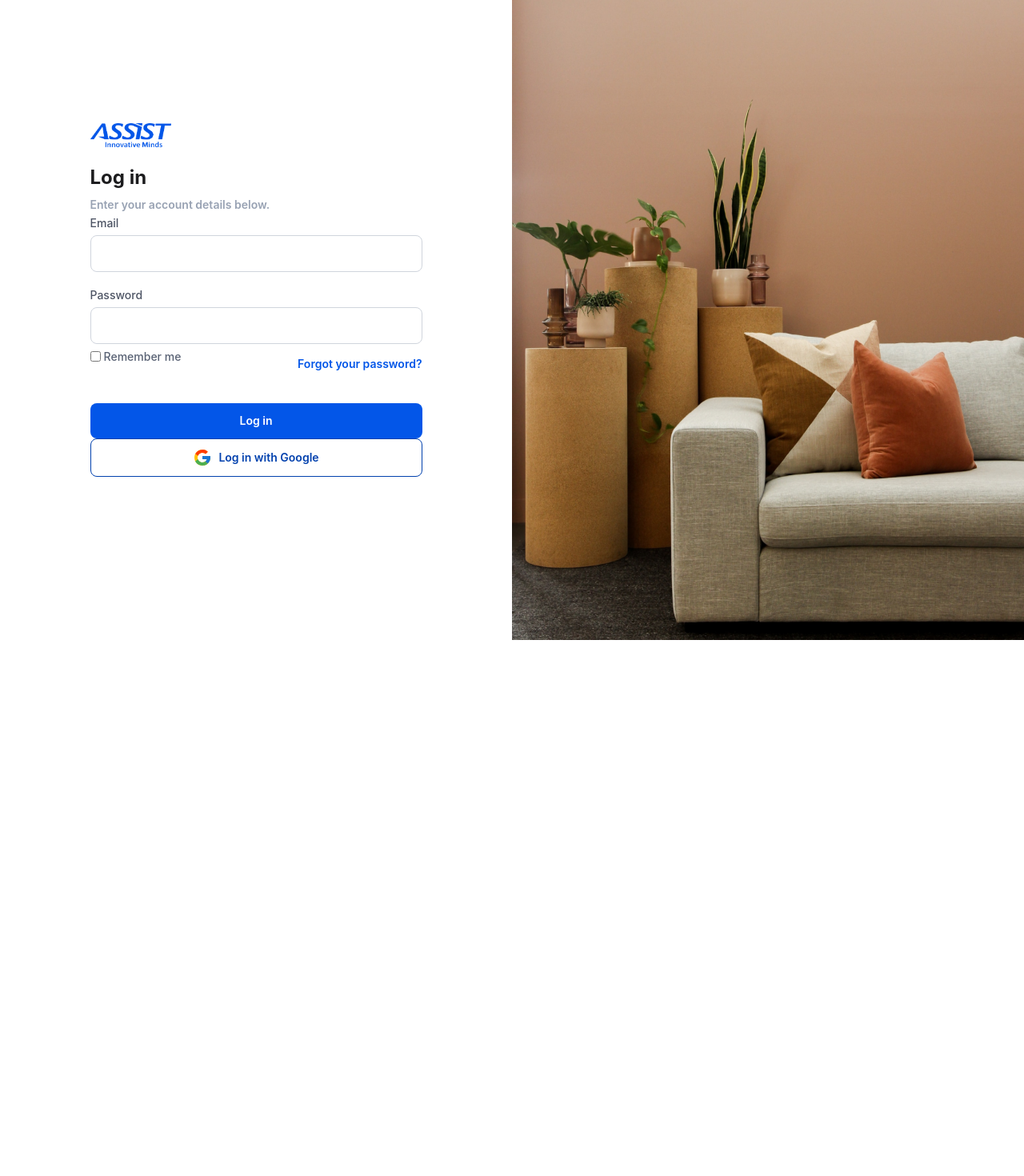
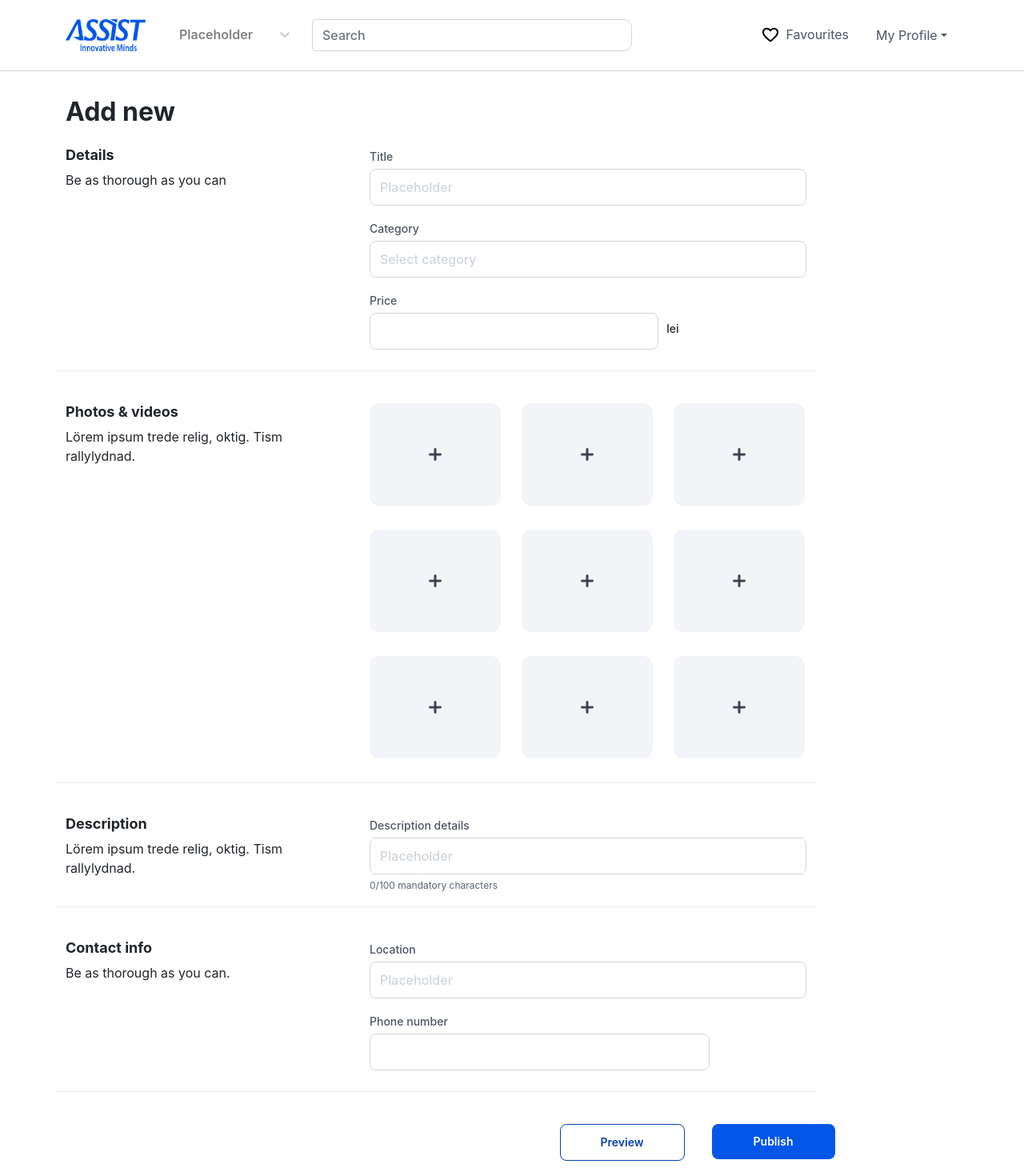
Before and after one commit to assist-software/internship-2022-july-fe2, a React (Create React App) app: page /add in a window 1280 px wide. Before the commit this address led to /login. Shown: the top 1470 px of the page at 80% size. Before the commit the page ends 800 px from the top, so only its background shows below. Built offline with nearby package versions, Linux system fonts and the light colour scheme.

Commit message:
add page v1

```diff
--- a/src/App.js
+++ b/src/App.js
@@ -37,7 +37,7 @@ function App() {
           <Route path="/my-account" element={<MyAccount />} />
           <Route path="/favorites" element={<Favorites />} />
           <Route path="/confirmation" element={<Confirmation />} />
-          <Route path="/add" element={<AddEdit />} />
+
           <Route path="/edit" element={<AddEdit />} />
         </Route>
         {/* rute publice */}
@@ -50,6 +50,7 @@ function App() {
         >
           <Route path="/" element={<Home />} />
           <Route path="/listing" element={<Listing />} />
+          <Route path="/add" element={<AddEdit />} />
           {/* <Route path="/onboarding" element={<Onboarding />} />   */}
         </Route>
 
--- a/src/components/Header/Header.jsx
+++ b/src/components/Header/Header.jsx
@@ -43,12 +43,6 @@ const Header = () => {
                 aria-label="Search"
               />
             </Form>
-            {/* <ButtonComp
-              variant="tertiary"
-              label="Favorites"
-              icon={<Heart />}
-              position="left"
-            /> */}
           </Nav>
           <Nav>
             <div
--- a/src/components/Header/Header.module.scss
+++ b/src/components/Header/Header.module.scss
@@ -1,20 +1,11 @@
 @import "../../styles/variables.scss";
 
 
-.list {
-  display: flex;
-  font-size: 2rem;
-  cursor: pointer;
-  li {
-    margin-right: 2rem;
-    &:hover {
-      text-decoration: underline;
-    }
-  }
-}
 .navbar {
   border-bottom: 1px solid !important;
   border-bottom-color: $color-gray-200 !important;
+  z-index: 1 !important;
+  background-color: white !important;
 }
 .assist{
   width: 100px;
@@ -44,7 +35,7 @@
   gap: 8px !important;
   background-color: white !important;
   color: $color-gray-600 !important;
-  border: none ;
+  border: none !important;
   padding: 0.5rem !important;
   font-weight: $font-semibold;
   font-size: $font-button;
@@ -66,7 +57,7 @@
 .profileTitle {
   color: $color-gray-600 !important;
   background-color: white !important;
-  border: none ;
+  border: none !important;
   font-weight: $font-semibold;
   font-size: $font-body-small;
   padding: 0.58rem !important;
--- a/src/pages/AddEdit/AddEdit.jsx
+++ b/src/pages/AddEdit/AddEdit.jsx
@@ -1,9 +1,141 @@
-import React from 'react'
+import React from "react";
+import Input from "../../components/Input/Input";
+import Container from "react-bootstrap/Container";
+import Row from "react-bootstrap/Row";
+import Col from "react-bootstrap/Col";
+import styles from "./AddEdit.module.scss";
+import { ReactComponent as Add } from "../../assets/icons/add.svg";
+import Button from "../../components/Button/Button";
 
 const AddEdit = () => {
   return (
-    <div>AddEdit</div>
-  )
-}
+    <Container>
+      <h1 className={styles.addTitle}>Add new</h1>
+      <Row>
+        <Col md={{ span: 4, offset: 0 }} className={styles.bottomBorder}>
+          <div className={styles.info}>
+            <h3>Details</h3>
+            <p>Be as thorough as you can</p>
+          </div>
+        </Col>
+        <Col md={{ span: 6, offset: 0 }} className={styles.bottomBorder}>
+          <div className={styles.inputs}>
+            <Input label="Title" placeholder="Placeholder" />
+            <Input label="Category" placeholder="Select category" />
+            <div className={styles.price}>
+              <Input label="Price" />
+              <h6>lei</h6>
+            </div>
+          </div>
+        </Col>
+      </Row>
+      <Row style={{ marginTop: "40px" }}>
+        <Col md={{ span: 4, offset: 0 }} className={styles.bottomBorder}>
+          <div className={styles.info}>
+            <h3>{"Photos & videos"}</h3>
+            <p>Lörem ipsum trede relig, oktig. Tism rallylydnad. </p>
+          </div>
+        </Col>
+        <Col md={{ span: 6, offset: 0 }} className={styles.bottomBorder}>
+          <Row>
+            <Col sm={{ span: 2, offset: 0 }}>
+              <div className={styles.imgPlaceholder}>
+                <Add className={styles.addIcon} />
+              </div>
+            </Col>
+            <Col sm={{ span: 2, offset: 2 }}>
+              <div className={styles.imgPlaceholder}>
+                <Add className={styles.addIcon} />
+              </div>
+            </Col>
+            <Col sm={{ span: 2, offset: 2 }}>
+              <div className={styles.imgPlaceholder}>
+                <Add className={styles.addIcon} />
+              </div>
+            </Col>
+          </Row>
+          <Row>
+            <Col sm={{ span: 2, offset: 0 }}>
+              <div className={styles.imgPlaceholder}>
+                <Add className={styles.addIcon} />
+              </div>
+            </Col>
+            <Col sm={{ span: 2, offset: 2 }}>
+              <div className={styles.imgPlaceholder}>
+                <Add className={styles.addIcon} />
+              </div>
+            </Col>
+            <Col sm={{ span: 2, offset: 2 }}>
+              <div className={styles.imgPlaceholder}>
+                <Add className={styles.addIcon} />
+              </div>
+            </Col>
+          </Row>
 
-export default AddEdit
+          <Row>
+            <Col sm={{ span: 2, offset: 0 }}>
+              <div className={styles.imgPlaceholder}>
+                <Add className={styles.addIcon} />
+              </div>
+            </Col>
+            <Col sm={{ span: 2, offset: 2 }}>
+              <div className={styles.imgPlaceholder}>
+                <Add className={styles.addIcon} />
+              </div>
+            </Col>
+            <Col sm={{ span: 2, offset: 2 }}>
+              <div className={styles.imgPlaceholder}>
+                <Add className={styles.addIcon} />
+              </div>
+            </Col>
+          </Row>
+        </Col>
+      </Row>
+      <Row style={{ marginTop: "40px" }}>
+        <Col md={{ span: 4, offset: 0 }} className={styles.bottomBorder}>
+          <div className={styles.info}>
+            <h3>Description</h3>
+            <p>Lörem ipsum trede relig, oktig. Tism rallylydnad. </p>
+          </div>
+        </Col>
+        <Col md={{ span: 6, offset: 0 }} className={styles.bottomBorder}>
+          <Input
+            label="Description details"
+            placeholder="Placeholder"
+            helper="0/100 mandatory characters"
+          />
+        </Col>
+      </Row>
+      <Row style={{ marginTop: "40px" }}>
+        <Col md={{ span: 4, offset: 0 }} className={styles.bottomBorder}>
+          <div className={styles.info}>
+            <h3>Contact info</h3>
+            <p>Be as thorough as you can.</p>
+          </div>
+        </Col>
+        <Col md={{ span: 6, offset: 0 }} className={styles.bottomBorder}>
+          <Input label="Location" placeholder="Placeholder" />
+          <div className={styles.price}>
+            <Input label="Phone number" />
+          </div>
+        </Col>
+      </Row>
+      <Row style={{ marginTop: "40px", marginBottom: "60px" }}>
+        <Col md={{ span: 4, offset: 0 }}></Col>
+        <Col md={{ span: 6, offset: 0 }}>
+          <Row>
+            <Col sm={{ span: 2, offset: 5 }}>
+              <Button variant="secondary" label="Preview" />
+            </Col>
+
+            <Col sm={{ span: 2, offset: 2 }}>
+              <Button variant="primary" label="Publish" />
+            </Col>
+          </Row>
+        </Col>
+      </Row>
+    </Container>
+  );
+};
+
+export default AddEdit;
--- /dev/null
+++ b/src/pages/AddEdit/AddEdit.module.scss
@@ -0,0 +1,62 @@
+@import "../../styles/variables.scss";
+
+.price {
+    display: flex;
+    margin-bottom: 10px;
+    h6{
+        margin-top: 40px;
+        margin-left: 10px;
+        font-weight: $font-medium;
+        font-size: $font-body-small;
+    }
+}
+
+.addTitle {
+    font-weight: $font-bold;
+    font-size: $font-h2;
+    margin-top: 32px;
+    margin-bottom: 24px;
+}
+
+.info {
+    h3{
+        font-weight: $font-bold;
+        font-size: $font-h6;
+
+    };
+    p{
+        font-weight: $font-body-small;
+        font-size: $font-regular;
+        margin-top: 4px;
+    }
+
+}
+.inputs {
+    margin-top: 0px;
+}
+.bottomBorder {
+    border-bottom: 1px solid $color-gray-100;
+}
+
+
+
+.imgPlaceholder{
+    height: 128px;
+    width: 164px;
+    background-color: $color-gray-50;
+    display: flex;
+    align-items: center;
+    justify-content: center;
+    border-radius: 12px;
+    margin-bottom: 30px;
+    cursor: pointer;
+    .addIcon {
+        stroke: $color-gray-400;
+        height: 26px;
+        width: 26px;
+    }
+}
+
+.imgPlaceholder:hover {
+    box-shadow: 0px 10px 24px rgba(0, 0, 0, 0.14);
+}
--- a/src/styles/variables.scss
+++ b/src/styles/variables.scss
@@ -36,7 +36,7 @@ $color-warning-500: #b45309;
 
 // gray
 $color-gray-25: #f9fafb;
-$color-gray-50: #f9fafb;
+$color-gray-50: #F2F4F7;
 $color-gray-100: #e4e7ec;
 $color-gray-200: #d0d5dd;
 $color-gray-300: #98a2b3;
```
